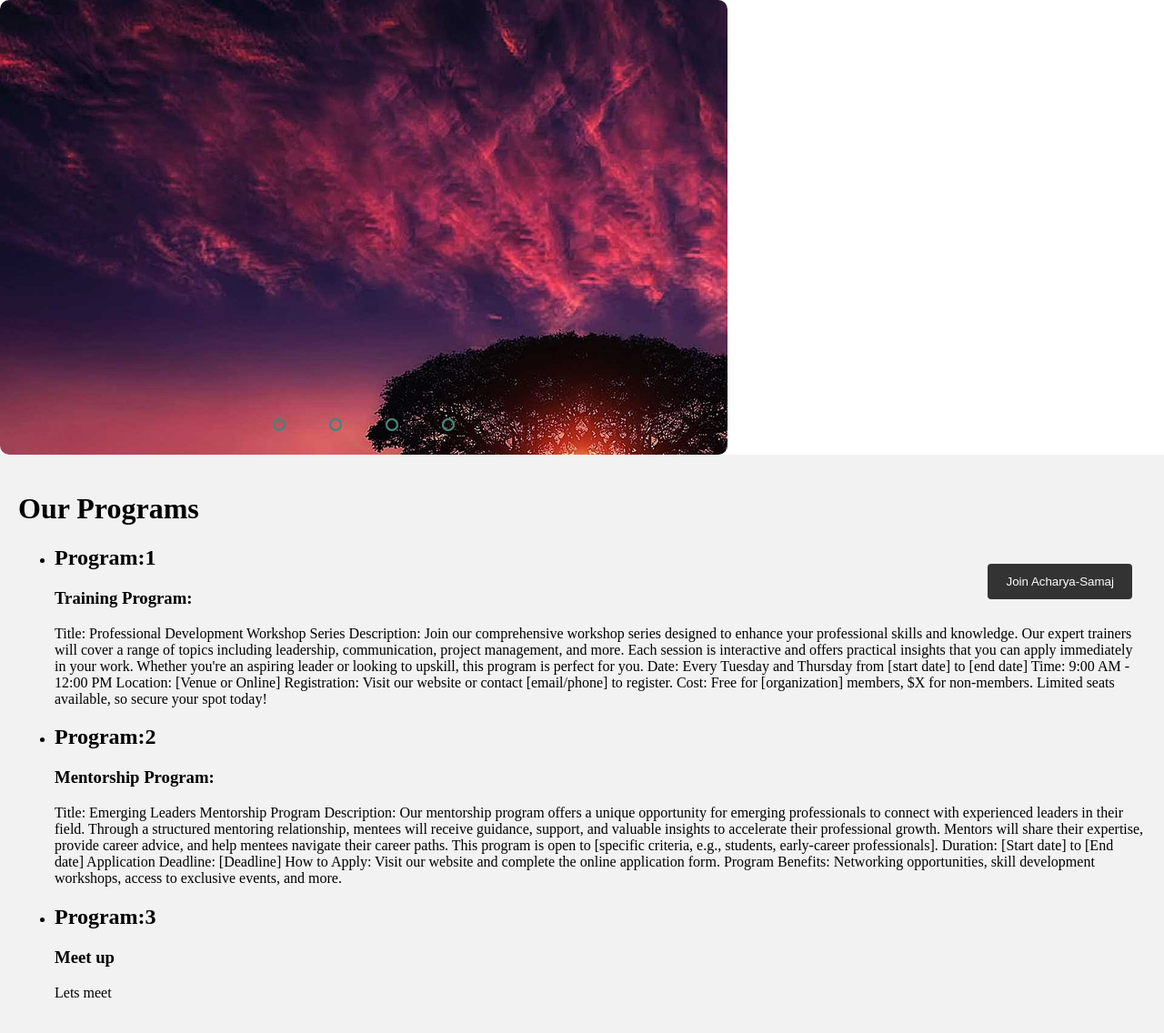
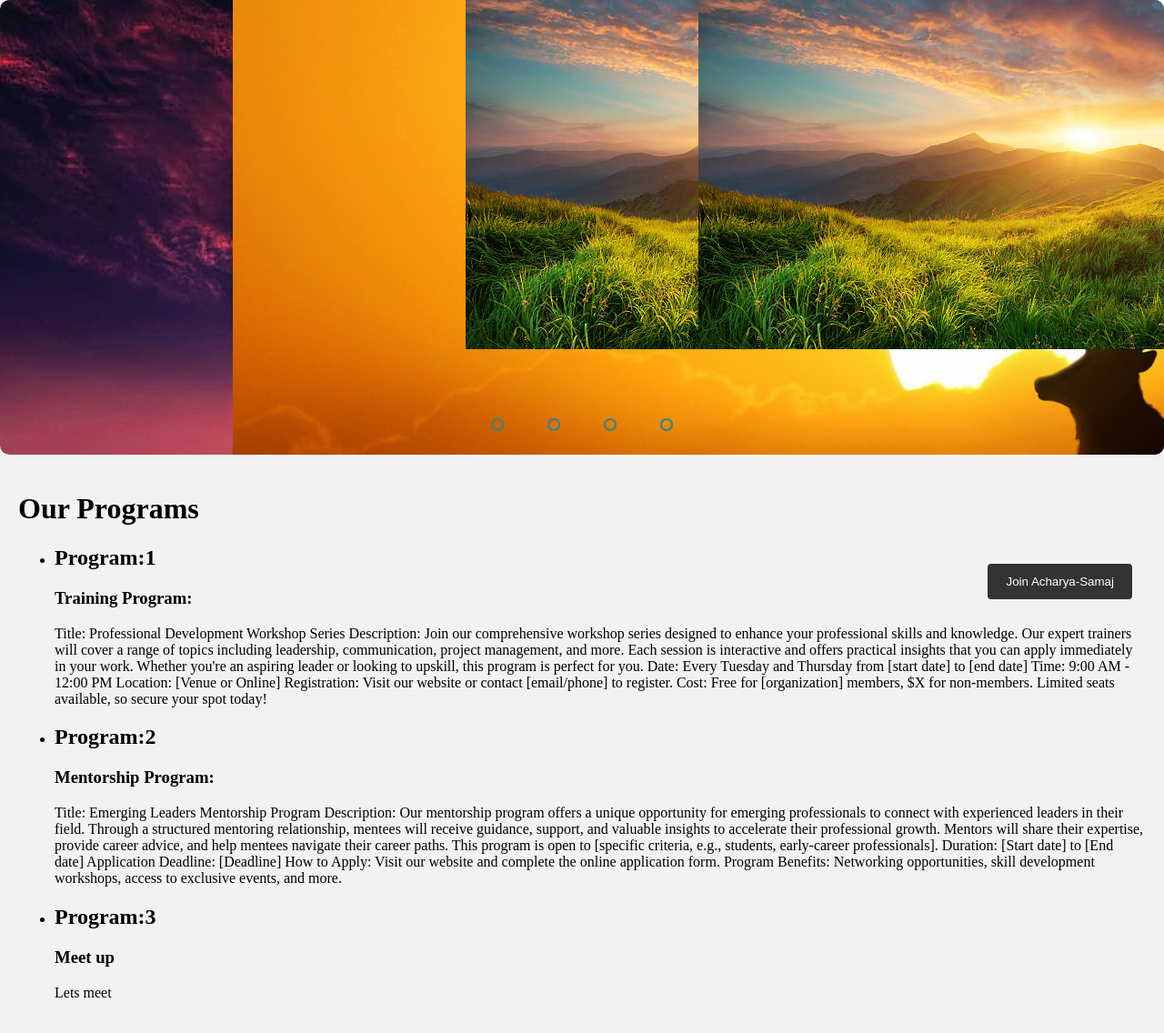
Before and after one commit to rupesh237/Acharya-Samaj, a Django app: page /home/ in a window 1280 px wide. Shown: the part 86-1222 px from the top of the page at 91% size. Run offline with Django 4.2, Linux system fonts and the light colour scheme; data comes from the database, SQL or seed files in the repository; parts of the project's set-up code (start-up, migrations or seed data) failed here and were passed over; some libraries are stand-ins or nearby versions.

Commit message:
carousel slider changed

```diff
--- a/acharya_samaj/homepage/templates/homepage/home.html
+++ b/acharya_samaj/homepage/templates/homepage/home.html
@@ -57,9 +57,8 @@
             color: black;
         }
 
-
         .slider {
-            width: 800px;
+            width: 100%;
             height: 500px;
             border-radius: 10px;
             overflow: hidden;
@@ -67,7 +66,7 @@
         }
 
         .slides {
-            width: 500%;
+            width: 100%;
             height: 500px;
             display: flex;
         }
@@ -83,14 +82,14 @@
         }
 
         .slide imag {
-            width: 800px;
+            width: 100%;
             height: 500px;
         }
 
         /* css for manual slide */
         .navigation-manual {
             position: absolute;
-            width: 800px;
+            width: 100%;
             margin-top: -40px;
             display: flex;
             justify-content: center;
@@ -133,7 +132,7 @@
             position: absolute;
             display: flex;
             justify-content: center;
-            width: 800px;
+            width: 100%;
             margin-top: 460px;
         }
 
```
